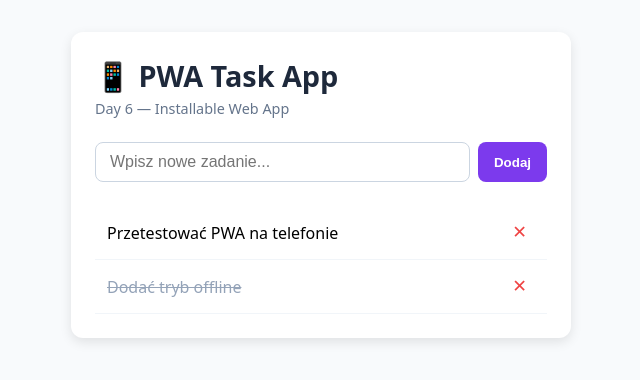
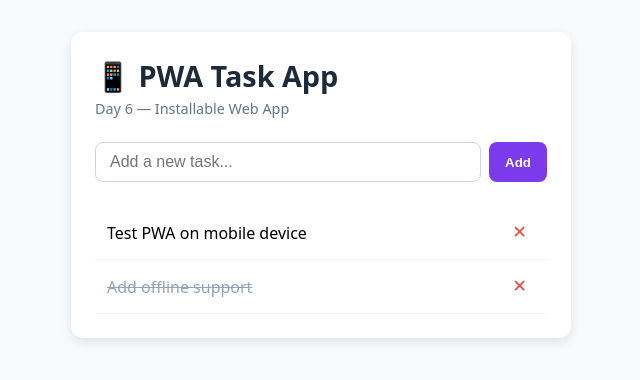
Before and after one commit to vikkyyyt1-hash/PWA, a React (Vite) app: page / in a window 1280 px wide. Shown: the top 380 px of the page, without its empty margins (319-959 px from the left). Built offline with nearby package versions, Linux system fonts and the light colour scheme.

Commit message:
Translate app language to English

```diff
--- a/src/App.jsx
+++ b/src/App.jsx
@@ -5,15 +5,14 @@ function App() {
   const [tasks, setTasks] = useState(() => {
     const savedTasks = localStorage.getItem('pwa_tasks')
     return savedTasks ? JSON.parse(savedTasks) : [
-      { id: 1, text: 'Przetestować PWA na telefonie', completed: false },
-      { id: 2, text: 'Dodać tryb offline', completed: true }
+      { id: 1, text: 'Test PWA on mobile device', completed: false },
+      { id: 2, text: 'Add offline support', completed: true }
     ]
   })
   const [input, setInput] = useState('')
   const [deferredPrompt, setDeferredPrompt] = useState(null)
   const [isInstallable, setIsInstallable] = useState(false)
 
-  // Obsługa natywnego zdarzenia instalacji PWA
   useEffect(() => {
     const handleBeforeInstallPrompt = (e) => {
       e.preventDefault()
@@ -65,10 +64,9 @@ function App() {
         <h1>📱 PWA Task App</h1>
         <p>Day 6 — Installable Web App</p>
 
-        {/* Przycisk instalacji wyświetla się tylko, gdy przeglądarka zezwala na instalację */}
         {isInstallable && (
           <button onClick={handleInstallClick} className="install-btn">
-            📥 Zainstaluj aplikację
+            📥 Install App
           </button>
         )}
       </header>
@@ -78,9 +76,9 @@ function App() {
           type="text"
           value={input}
           onChange={(e) => setInput(e.target.value)}
-          placeholder="Wpisz nowe zadanie..."
+          placeholder="Add a new task..."
         />
-        <button type="submit">Dodaj</button>
+        <button type="submit">Add</button>
       </form>
 
       <ul className="task-list">
```
